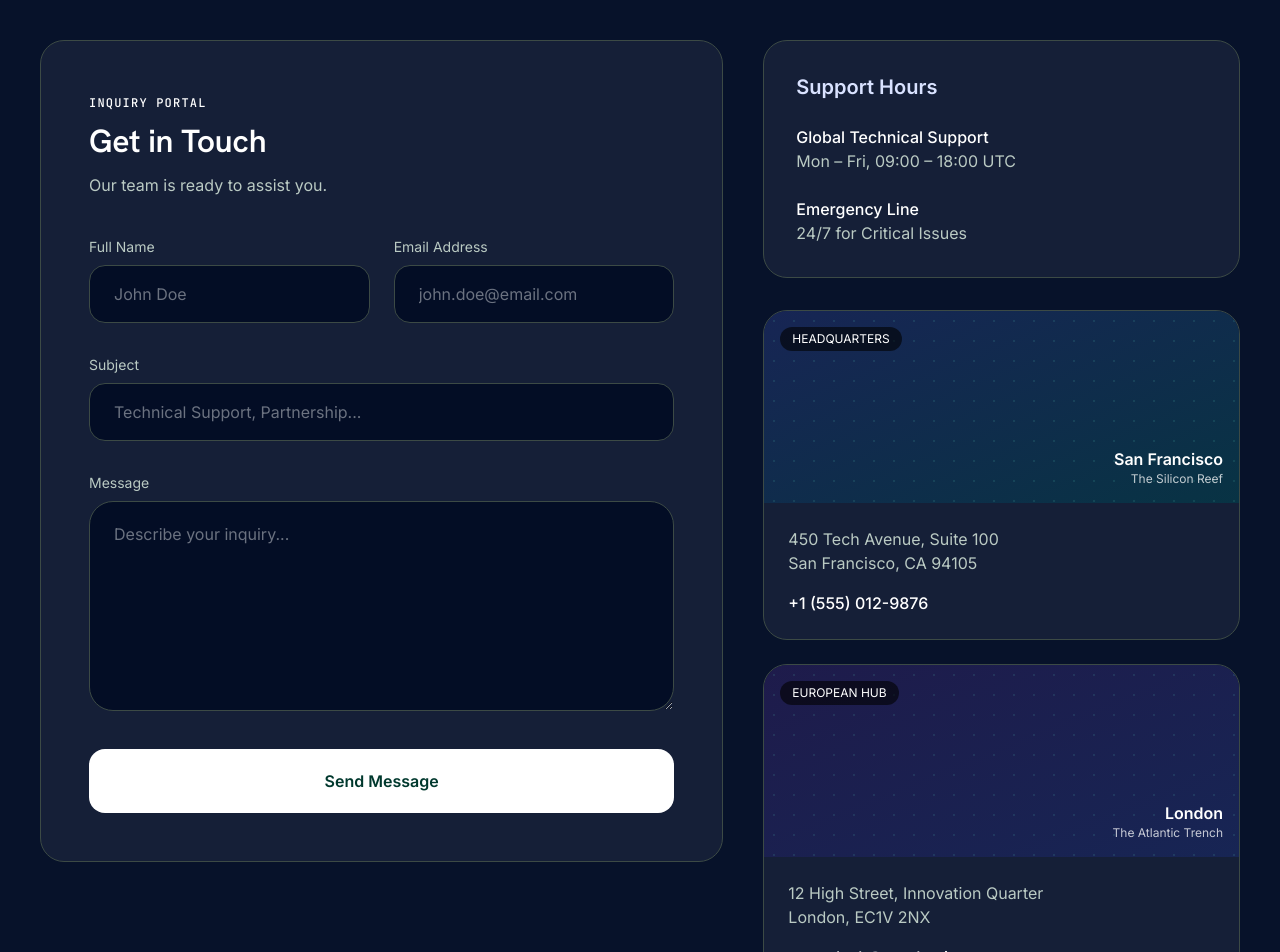
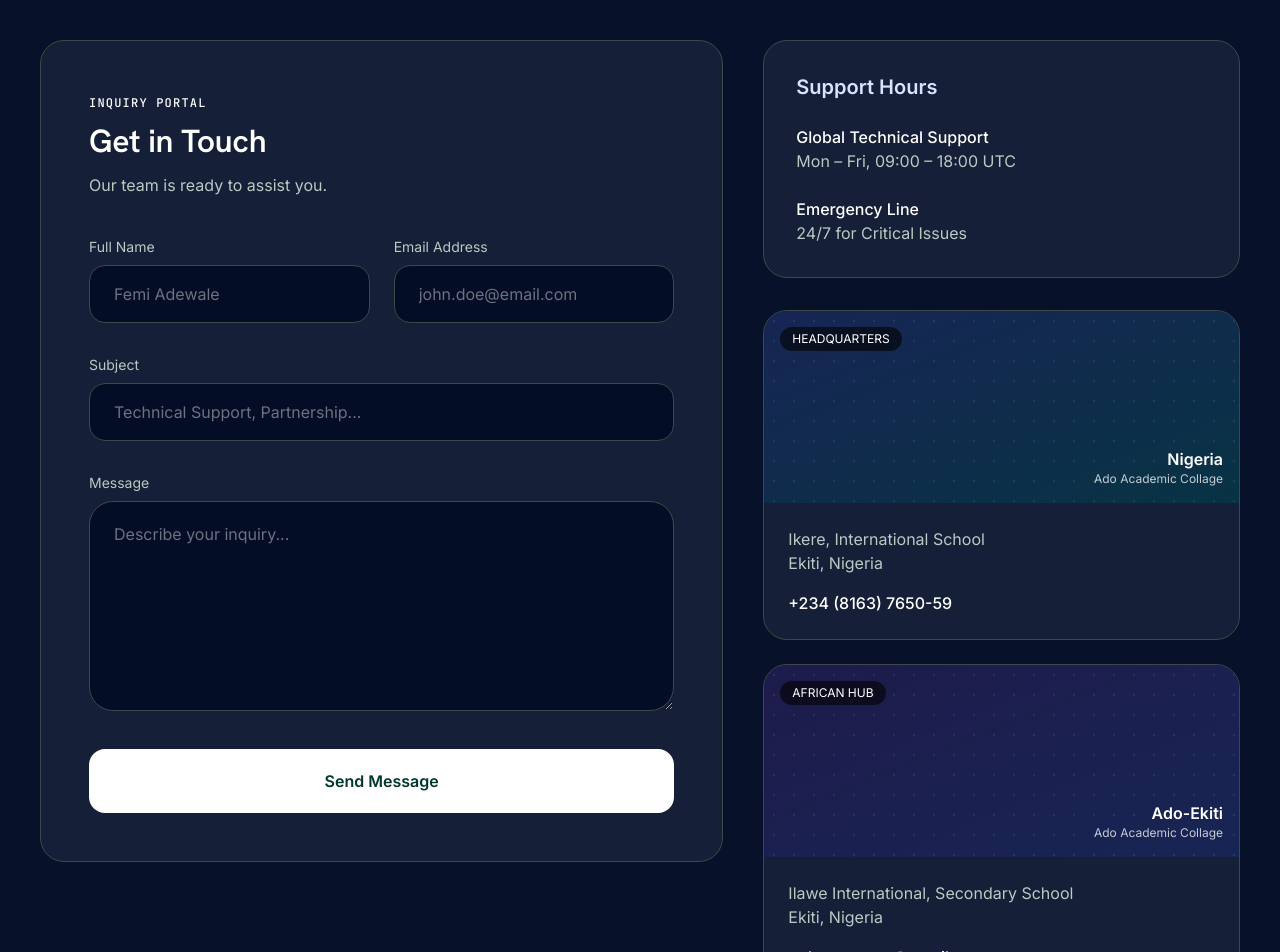
Before and after one commit to Emmydantoch/tmbis_academy, a React (Vite) app: page /contact in a window 1280 px wide. Shown: the top 952 px of the page. Built offline with nearby package versions, Linux system fonts and the light colour scheme.

Commit message:
Animations

```diff
--- a/src/components/Contact.jsx
+++ b/src/components/Contact.jsx
@@ -94,7 +94,7 @@ export default function Contact() {
                         onChange={handleChange}
                         required
                         className="w-full bg-surface-container-lowest border border-outline-variant rounded-2xl px-6 py-4 focus:border-primary focus:outline-none"
-                        placeholder="John Doe"
+                        placeholder="Femi Adewale"
                       />
                     </div>
                     <div>
@@ -199,7 +199,7 @@ export default function Contact() {
 
           {/* Map Placeholders */}
           <div className="space-y-6">
-            {/* San Francisco */}
+            {/* Nigeria */}
             <div className="bg-surface-container rounded-3xl overflow-hidden border border-outline-variant">
               <div className="h-48 bg-gradient-to-br from-blue-950 to-cyan-950 relative">
                 <div className="absolute inset-0 bg-[radial-gradient(#64ffda_1px,transparent_1px)] [background-size:20px_20px] opacity-10"></div>
@@ -207,39 +207,39 @@ export default function Contact() {
                   HEADQUARTERS
                 </div>
                 <div className="absolute bottom-4 right-4 text-white text-right">
-                  <p className="font-bold">San Francisco</p>
-                  <p className="text-xs opacity-75">The Silicon Reef</p>
+                  <p className="font-bold">Nigeria</p>
+                  <p className="text-xs opacity-75">Ado Academic Collage</p>
                 </div>
               </div>
               <div className="p-6">
                 <p className="text-on-surface-variant">
-                  450 Tech Avenue, Suite 100
+                  Ikere, International School
                   <br />
-                  San Francisco, CA 94105
+                  Ekiti, Nigeria
                 </p>
-                <p className="mt-4 text-primary font-medium">+1 (555) 012-9876</p>
+                <p className="mt-4 text-primary font-medium">+234 (8163) 7650-59</p>
               </div>
             </div>
 
-            {/* London */}
+            {/* Nigeria */}
             <div className="bg-surface-container rounded-3xl overflow-hidden border border-outline-variant">
               <div className="h-48 bg-gradient-to-br from-indigo-950 to-blue-950 relative">
                 <div className="absolute inset-0 bg-[radial-gradient(#64ffda_1px,transparent_1px)] [background-size:20px_20px] opacity-10"></div>
                 <div className="absolute top-4 left-4 bg-black/60 text-white text-xs px-3 py-1 rounded-full">
-                  EUROPEAN HUB
+                  AFRICAN HUB
                 </div>
                 <div className="absolute bottom-4 right-4 text-white text-right">
-                  <p className="font-bold">London</p>
-                  <p className="text-xs opacity-75">The Atlantic Trench</p>
+                  <p className="font-bold">Ado-Ekiti</p>
+                  <p className="text-xs opacity-75">Ado Academic Collage</p>
                 </div>
               </div>
               <div className="p-6">
                 <p className="text-on-surface-variant">
-                  12 High Street, Innovation Quarter
+                  Ilawe International, Secondary School
                   <br />
-                  London, EC1V 2NX
+                  Ekiti, Nigeria
                 </p>
-                <p className="mt-4 text-primary font-medium">euro-desk@academiapro.com</p>
+                <p className="mt-4 text-primary font-medium">tmbepartners@gmail.com</p>
               </div>
             </div>
           </div>
```
